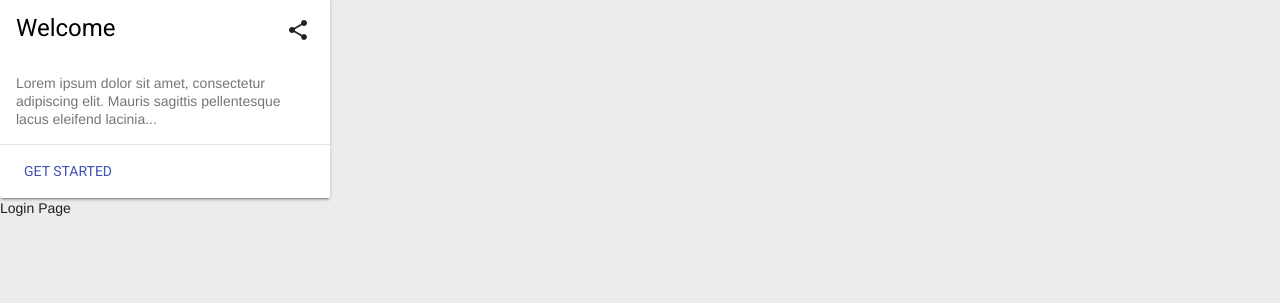
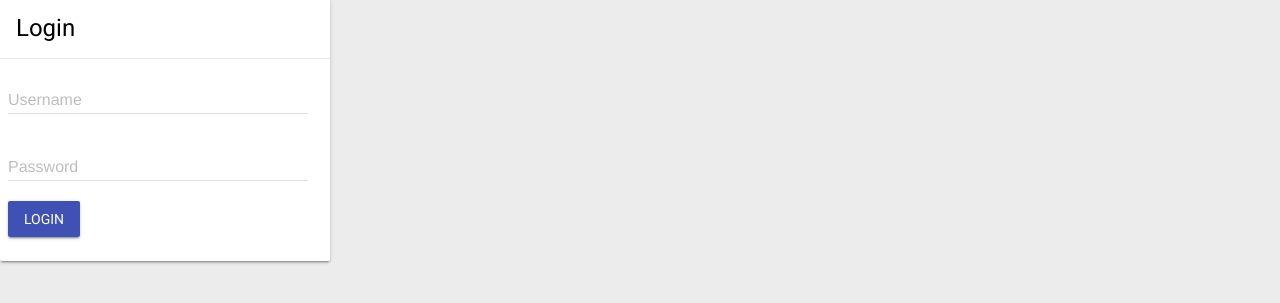
Before and after one commit to chkrish9/Progressive-Web-App, a website: page public/src/pages/Login.html in a window 1280 px wide. Shown: the part 67-370 px from the top of the page. Drawn offline with nearby package versions, Linux system fonts and the light colour scheme.

Commit message:
login pages

```diff
--- a/public/src/pages/Login.html
+++ b/public/src/pages/Login.html
@@ -58,25 +58,26 @@
     <div class="main-container">
         <div class="demo-card-wide mdl-card mdl-shadow--2dp">
             <div class="mdl-card__title">
-                <h2 class="mdl-card__title-text">Welcome</h2>
-            </div>
-            <div class="mdl-card__supporting-text">
-                Lorem ipsum dolor sit amet, consectetur adipiscing elit. Mauris sagittis pellentesque lacus eleifend lacinia...
+                <h2 class="mdl-card__title-text">Login</h2>
             </div>
             <div class="mdl-card__actions mdl-card--border">
-                <a class="mdl-button mdl-button--colored mdl-js-button mdl-js-ripple-effect">
-                    Get Started
-                </a>
-            </div>
-            <div class="mdl-card__menu">
-                <button class="mdl-button mdl-button--icon mdl-js-button mdl-js-ripple-effect">
-                    <i class="material-icons">share</i>
-                </button>
+                <form action="#">
+                    <div class="mdl-textfield mdl-js-textfield mdl-textfield--floating-label">
+                        <input class="mdl-textfield__input" type="text" id="sample3">
+                        <label class="mdl-textfield__label" for="sample3">Username</label>
+                    </div>
+                    <div class="mdl-textfield mdl-js-textfield mdl-textfield--floating-label">
+                        <input class="mdl-textfield__input" type="password" id="sample4">
+                        <label class="mdl-textfield__label" for="sample4">Password</label>
+                    </div>
+                    <button class="mdl-button mdl-js-button mdl-button--raised mdl-button--colored">
+                        Login
+                    </button>
+                </form>
             </div>
         </div>
     </div>
-    Login Page
-    <script defer src="/src/js/material.min.js"></script>
+    <script src="/src/js/material.min.js"></script>
     <script src="/src/js/fetch.js"></script>
     <script src="/src/js/promise.js"></script>
     <script src="/src/js/app.js"></script>
```
Also changed, not shown: public/index.html (+1 -1 lines), public/src/pages/Register.html (+1 -1 lines).
